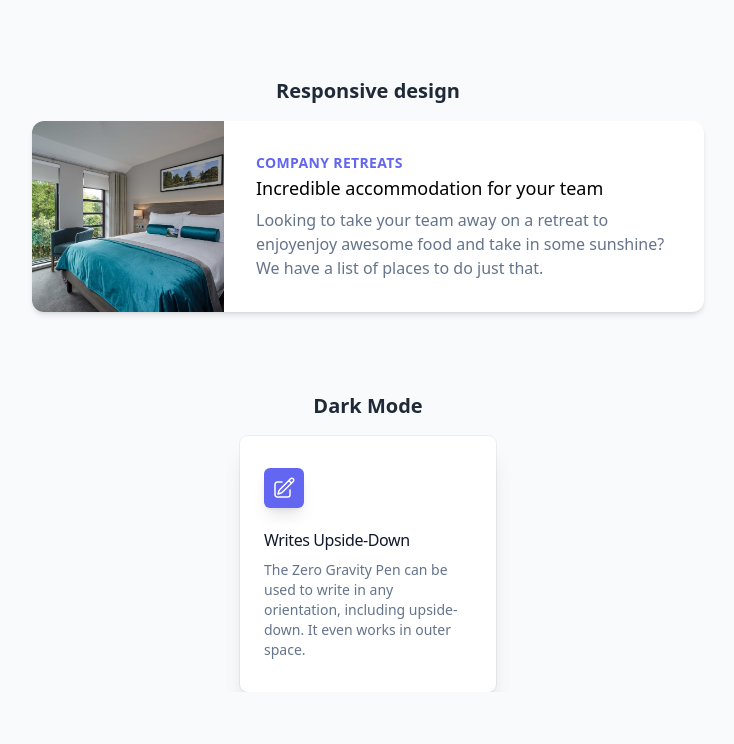
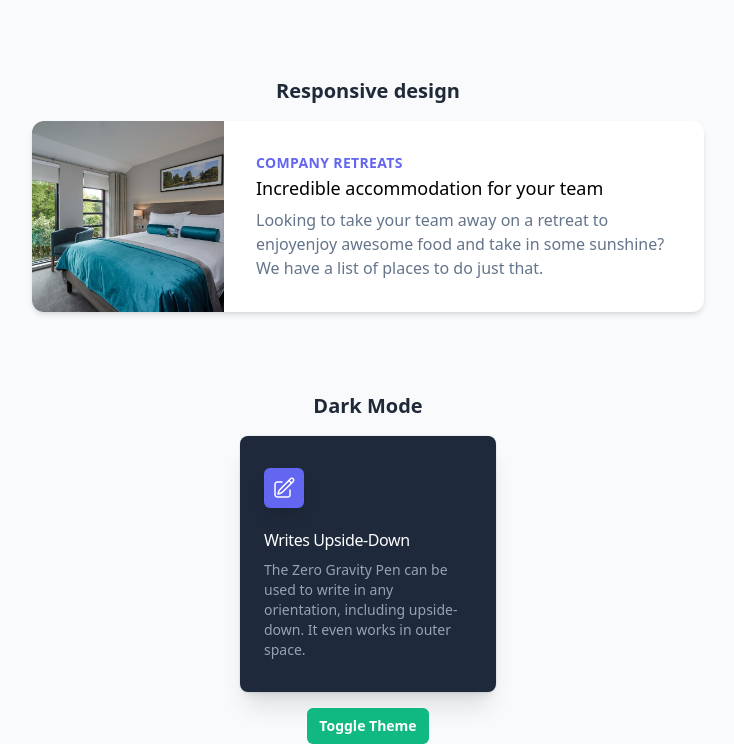
Before and after one commit to miguelbcodes/tailwindcss-docs-sandbox, a website: page index.html in a window 1280 px wide. Shown: the part 2554-3298 px from the top of the page, without its empty margins (272-1006 px from the left). Before the commit the page ends 3246 px from the top, so only its background shows below. Drawn offline with Linux system fonts and the light colour scheme.

Commit message:
feat: apply dark mode styles based on html element class

```diff
--- a/index.html
+++ b/index.html
@@ -1,5 +1,5 @@
 <!DOCTYPE html>
-<html lang="en">
+<html lang="en" class="dark">
   <head>
     <meta charset="UTF-8" />
     <meta name="viewport" content="width=device-width, initial-scale=1.0" />
@@ -308,6 +308,12 @@
           space.
         </p>
       </div>
+      <button
+        id="theme-btn"
+        class="rounded-md bg-emerald-500 px-3 py-2 text-sm font-semibold text-white hover:bg-emerald-600 focus:outline-none focus:ring-4 focus:ring-emerald-400 active:bg-emerald-700"
+      >
+        Toggle Theme
+      </button>
     </div>
   </body>
 </html>
--- a/tailwind.config.js
+++ b/tailwind.config.js
@@ -1,5 +1,6 @@
 /** @type {import('tailwindcss').Config} */
 module.exports = {
+  darkMode: "class",
   content: ["*.html"],
   theme: {
     extend: {},
```
Also changed, not shown: dist/output.css.
